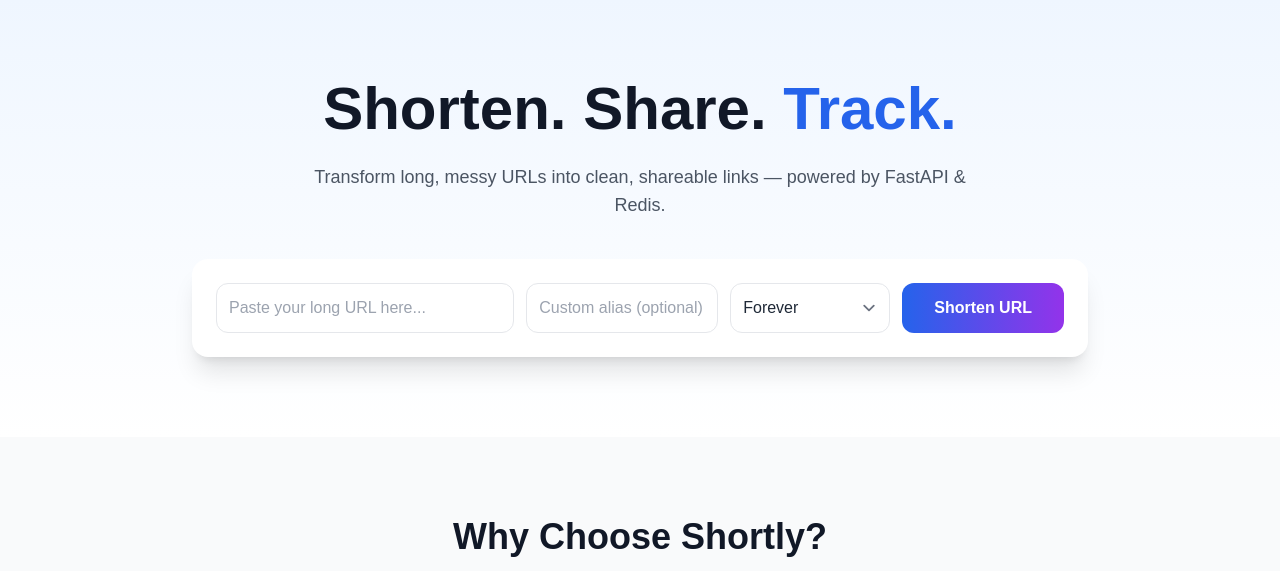
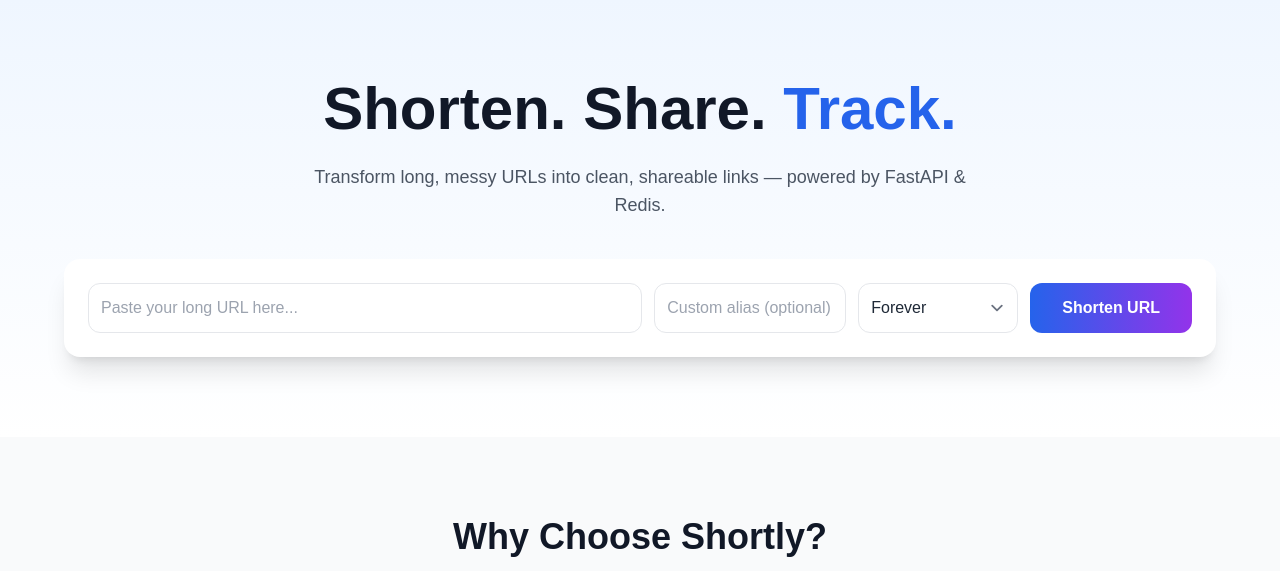
Before and after one commit to sk3577311/Pro_URL_Shortener, a FastAPI app: page / in a window 1280 px wide. Shown: the part 82-653 px from the top of the page. Run offline with FastAPI, Linux system fonts and the light colour scheme; some libraries are stand-ins or nearby versions.

Commit message:
commit 15/10/2025 v2

```diff
--- a/templates/index.html
+++ b/templates/index.html
@@ -13,7 +13,7 @@
 
     <!-- URL SHORTENER FORM -->
     <form id="shorten-form" action="/shorten" method="POST"
-      class="bg-white shadow-xl rounded-2xl p-6 flex flex-wrap justify-center gap-3 md:max-w-4xl mx-auto transition hover:shadow-2xl"
+      class="bg-white shadow-xl rounded-2xl p-6 flex flex-wrap justify-center gap-3 md:max-w-6xl mx-auto transition hover:shadow-2xl"
       onsubmit="showLoader()">
 
       <!-- URL Input -->
```
